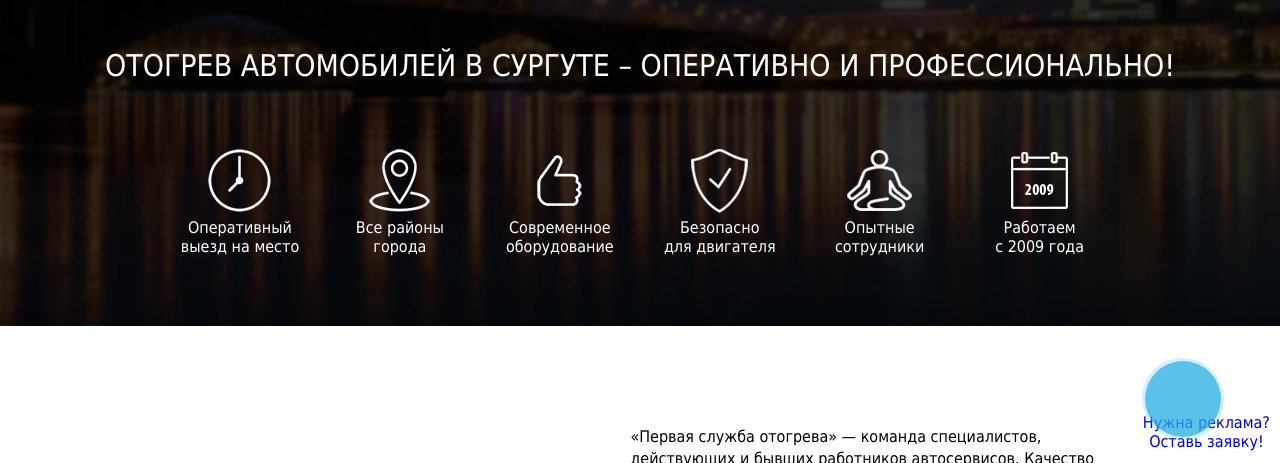
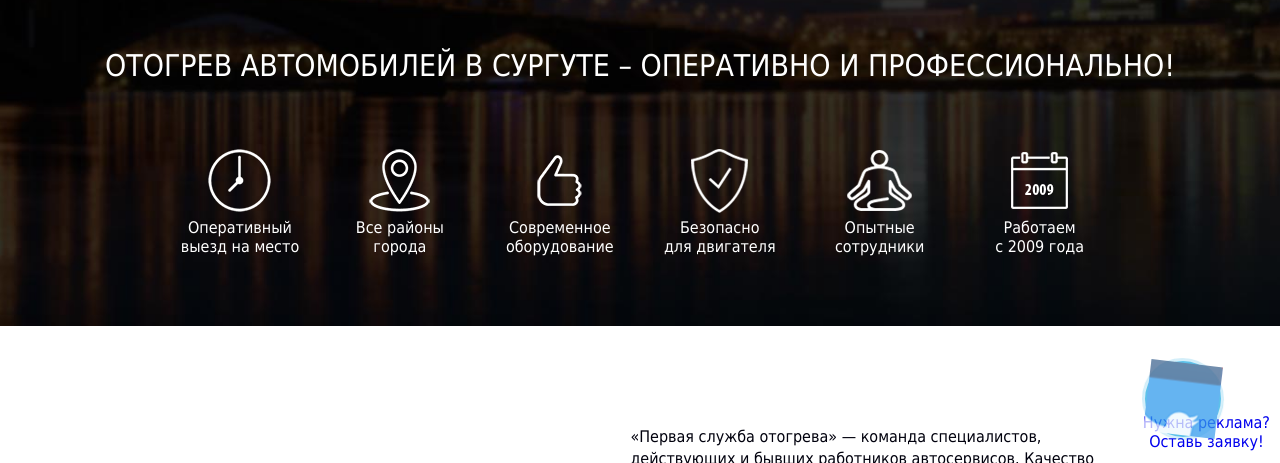
Before and after one commit to rasskazoff/razogrev, a plain HTML site: page index.html in a window 1280 px wide. Shown: the part 324-787 px from the top of the page. Drawn offline with Linux system fonts and the light colour scheme.

Commit message:
Update style.css

```diff
--- a/style.css
+++ b/style.css
@@ -3,7 +3,7 @@
 .circlephone{box-sizing:content-box;-webkit-box-sizing:content-box;border: 2px solid #29AEE3;width:150px;height:150px;bottom:-25px;right:10px;position:absolute;-webkit-border-radius:100%;-moz-border-radius: 100%;border-radius: 100%;opacity: .5;-webkit-animation: circle-anim 2.4s infinite ease-in-out !important;-moz-animation: circle-anim 2.4s infinite ease-in-out !important;-ms-animation: circle-anim 2.4s infinite ease-in-out !important;-o-animation: circle-anim 2.4s infinite ease-in-out !important;animation: circle-anim 2.4s infinite ease-in-out !important;-webkit-transition: all .5s;-moz-transition: all .5s;-o-transition: all .5s;transition: all 0.5s;}
 .circle-fill{box-sizing:content-box;-webkit-box-sizing:content-box;background-color:#29AEE3;width:100px;height:100px;bottom:0px;right:35px;position:absolute;-webkit-border-radius: 100%;-moz-border-radius: 100%;border-radius: 100%;border: 2px solid transparent;-webkit-animation: circle-fill-anim 2.3s infinite ease-in-out;-moz-animation: circle-fill-anim 2.3s infinite ease-in-out;-ms-animation: circle-fill-anim 2.3s infinite ease-in-out;-o-animation: circle-fill-anim 2.3s infinite ease-in-out;animation: circle-fill-anim 2.3s infinite ease-in-out;-webkit-transition: all .5s;-moz-transition: all .5s;-o-transition: all .5s;transition: all 0.5s;}
 .img-circle{box-sizing:content-box;-webkit-box-sizing:content-box;width:72px;height:72px;bottom: 14px;right: 49px;position:absolute;-webkit-border-radius: 100%;-moz-border-radius: 100%;border-radius: 100%;border: 2px solid transparent;opacity: .7;}
-.img-circleblock{box-sizing:content-box;-webkit-box-sizing:content-box;width:72px;height:72px;background-image:url(images/mini.png);background-position: center center;background-repeat:no-repeat;animation-name: tossing;-webkit-animation-name: tossing;animation-duration: 1.5s;-webkit-animation-duration: 1.5s;animation-iteration-count: infinite;-webkit-animation-iteration-count: infinite;}
+.img-circleblock{box-sizing:content-box;-webkit-box-sizing:content-box;width:72px;height:72px;background-image:url(img/mini.png);background-position: center center;background-repeat:no-repeat;animation-name: tossing;-webkit-animation-name: tossing;animation-duration: 1.5s;-webkit-animation-duration: 1.5s;animation-iteration-count: infinite;-webkit-animation-iteration-count: infinite;}
 .img-circle:hover{opacity: 1;}
 @keyframes pulse {0% {transform: scale(0.9);opacity: 1;}
   50% {transform: scale(1); opacity: 1; }
```
